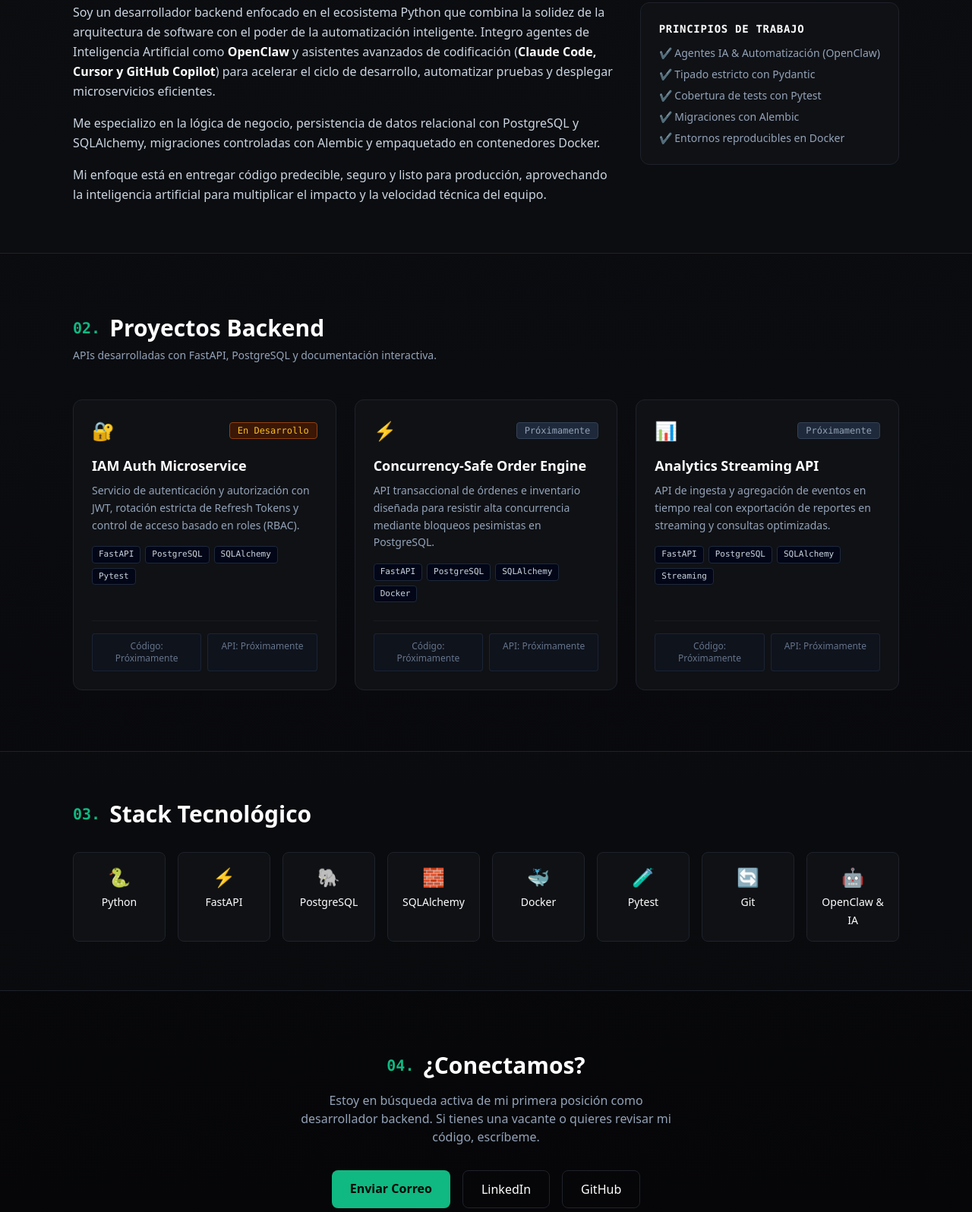
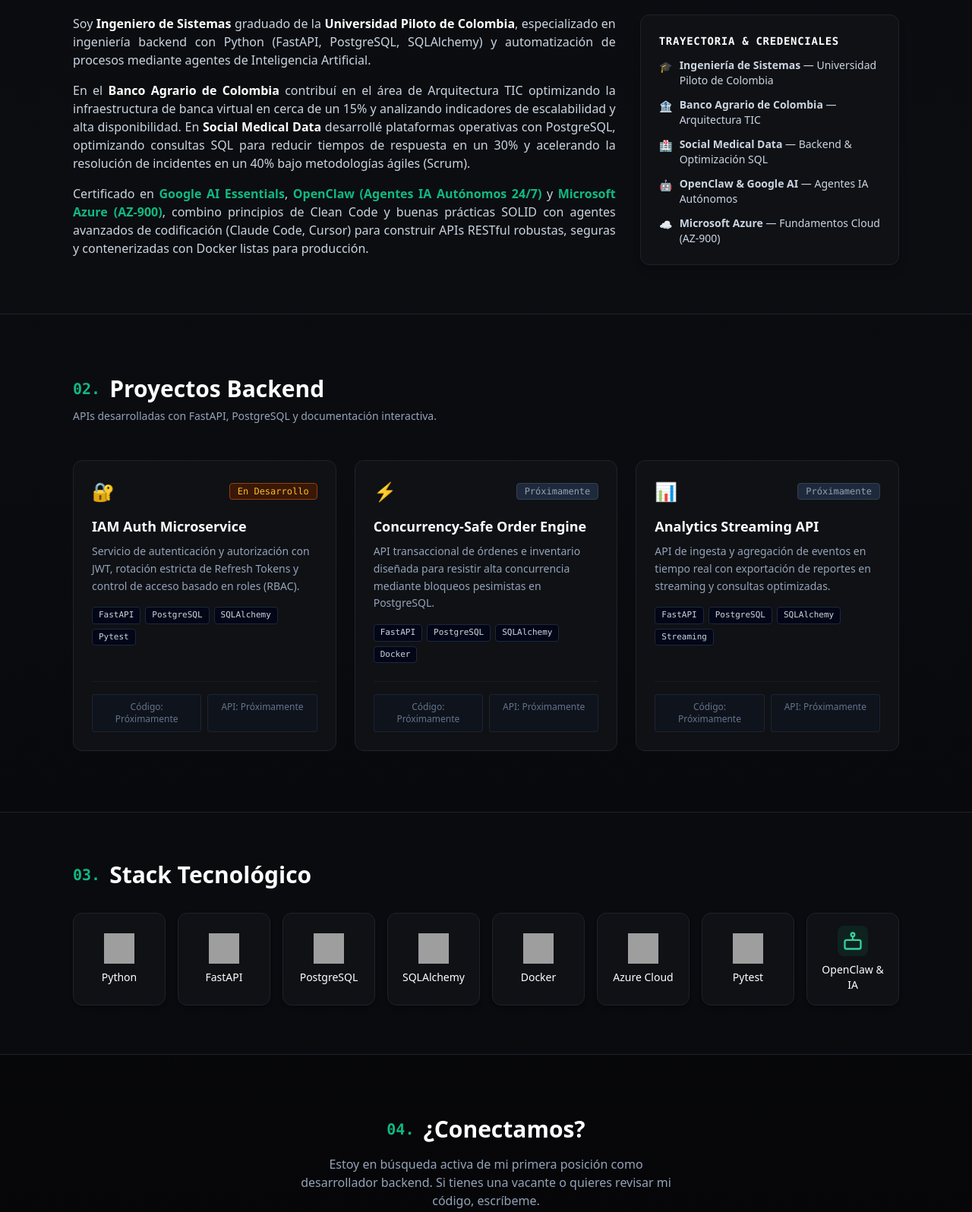
Before and after one commit to acamilox/acamilox.github.io, a plain HTML site: page landing/index.html in a window 1280 px wide. Shown: the part 741-2337 px from the top of the page at 76% size. Drawn offline with nearby package versions, Linux system fonts and the light colour scheme; grey boxes are pictures that could not be loaded.

Commit message:
feat: corregir hover a linea inferior, quitar scrollbar en nombre, compactar descripcion, logos oficiales en stack y sobre mi con datos del CV

```diff
--- a/landing/index.html
+++ b/landing/index.html
@@ -29,22 +29,22 @@
     <!-- NAVEGACIÓN -->
     <nav class="sticky top-0 z-50 backdrop-blur-md bg-brand-dark/90 border-b border-brand-border">
         <div class="max-w-6xl mx-auto px-4 sm:px-6 lg:px-8 h-16 flex items-center justify-end">
-            <div class="flex items-center space-x-1.5 sm:space-x-3 text-sm font-medium">
-                <a href="#sobre-mi" class="px-3.5 py-1.5 rounded-lg text-slate-300 hover:text-emerald-400 hover:bg-emerald-500/10 hover:border-emerald-500/40 border border-transparent transition-all duration-200 flex items-center gap-1.5 group">
-                    <span class="w-1.5 h-1.5 rounded-full bg-transparent group-hover:bg-emerald-400 group-hover:shadow-[0_0_8px_#10b981] transition-all duration-200"></span>
+            <div class="flex items-center space-x-6 sm:space-x-8 text-sm font-medium">
+                <a href="#sobre-mi" class="relative py-2 text-slate-300 hover:text-emerald-400 transition-colors duration-200 group">
                     Sobre mí
+                    <span class="absolute bottom-0 left-0 w-0 h-[2px] bg-emerald-400 shadow-[0_0_8px_#10b981] group-hover:w-full transition-all duration-300"></span>
                 </a>
-                <a href="#proyectos" class="px-3.5 py-1.5 rounded-lg text-slate-300 hover:text-emerald-400 hover:bg-emerald-500/10 hover:border-emerald-500/40 border border-transparent transition-all duration-200 flex items-center gap-1.5 group">
-                    <span class="w-1.5 h-1.5 rounded-full bg-transparent group-hover:bg-emerald-400 group-hover:shadow-[0_0_8px_#10b981] transition-all duration-200"></span>
+                <a href="#proyectos" class="relative py-2 text-slate-300 hover:text-emerald-400 transition-colors duration-200 group">
                     Proyectos
+                    <span class="absolute bottom-0 left-0 w-0 h-[2px] bg-emerald-400 shadow-[0_0_8px_#10b981] group-hover:w-full transition-all duration-300"></span>
                 </a>
-                <a href="#stack" class="px-3.5 py-1.5 rounded-lg text-slate-300 hover:text-emerald-400 hover:bg-emerald-500/10 hover:border-emerald-500/40 border border-transparent transition-all duration-200 flex items-center gap-1.5 group">
-                    <span class="w-1.5 h-1.5 rounded-full bg-transparent group-hover:bg-emerald-400 group-hover:shadow-[0_0_8px_#10b981] transition-all duration-200"></span>
+                <a href="#stack" class="relative py-2 text-slate-300 hover:text-emerald-400 transition-colors duration-200 group">
                     Stack
+                    <span class="absolute bottom-0 left-0 w-0 h-[2px] bg-emerald-400 shadow-[0_0_8px_#10b981] group-hover:w-full transition-all duration-300"></span>
                 </a>
-                <a href="#contacto" class="px-3.5 py-1.5 rounded-lg text-slate-300 hover:text-emerald-400 hover:bg-emerald-500/10 hover:border-emerald-500/40 border border-transparent transition-all duration-200 flex items-center gap-1.5 group">
-                    <span class="w-1.5 h-1.5 rounded-full bg-transparent group-hover:bg-emerald-400 group-hover:shadow-[0_0_8px_#10b981] transition-all duration-200"></span>
+                <a href="#contacto" class="relative py-2 text-slate-300 hover:text-emerald-400 transition-colors duration-200 group">
                     Contacto
+                    <span class="absolute bottom-0 left-0 w-0 h-[2px] bg-emerald-400 shadow-[0_0_8px_#10b981] group-hover:w-full transition-all duration-300"></span>
                 </a>
             </div>
         </div>
@@ -67,14 +67,14 @@
 
             <!-- TEXTO A LA DERECHA -->
             <div class="text-center md:text-left flex-1 min-w-0">
-                <h1 class="text-xl sm:text-2xl md:text-3xl lg:text-4xl xl:text-[2.65rem] font-extrabold text-white tracking-tight mb-4 leading-tight whitespace-nowrap overflow-x-auto">
+                <h1 class="text-xl sm:text-2xl md:text-3xl lg:text-4xl xl:text-5xl font-extrabold text-white tracking-tight mb-4 leading-tight">
                     Hola, soy <span class="text-brand-accent">Andrés Camilo Camacho Labrador</span>
                 </h1>
                 <p class="text-xl sm:text-2xl text-slate-300 font-medium mb-6">
                     Backend Developer | Python, Automatización & Agentes de IA
                 </p>
-                <p class="max-w-2xl text-slate-200 text-base sm:text-lg mb-8 leading-relaxed">
-                    Desarrollador backend de alto impacto especializado en Python (FastAPI, PostgreSQL, SQLAlchemy). Automatizo procesos y maximizo la velocidad de desarrollo implementando <span class="text-white font-semibold">agentes de Inteligencia Artificial autónomos</span> con <span class="text-brand-accent font-semibold">OpenClaw</span> y los principales agentes de codificación del mercado (<span class="text-sky-300 font-medium">Claude Code, Cursor y GitHub Copilot</span>), construyendo arquitecturas robustas y escalables listas para producción.
+                <p class="max-w-2xl text-slate-300 text-sm sm:text-base leading-relaxed mb-8 text-justify font-normal border-l-2 border-brand-accent/60 pl-4 py-1 bg-brand-card/30 rounded-r-lg">
+                    Desarrollador backend de alto impacto especializado en Python (FastAPI, PostgreSQL, SQLAlchemy). Automatizo procesos y maximizo la velocidad de desarrollo implementando <span class="text-white font-medium">agentes de Inteligencia Artificial autónomos con OpenClaw</span> y los principales agentes de codificación del mercado (<span class="text-slate-200 font-medium">Claude Code, Cursor y GitHub Copilot</span>), construyendo arquitecturas robustas y escalables listas para producción.
                 </p>
                 <div class="flex flex-wrap items-center gap-4 justify-center md:justify-start">
                     <a href="#proyectos" class="bg-brand-accent hover:bg-brand-accentHover text-brand-dark font-semibold px-6 py-3 rounded-lg transition shadow-lg shadow-brand-accent/20">
@@ -98,25 +98,40 @@
                 <span class="text-brand-accent font-mono text-xl">01.</span> Sobre Mí
             </h2>
             <div class="grid grid-cols-1 md:grid-cols-3 gap-8 items-start">
-                <div class="md:col-span-2 space-y-4 text-slate-300 leading-relaxed text-base">
+                <div class="md:col-span-2 space-y-4 text-slate-300 leading-relaxed text-sm sm:text-base text-justify">
                     <p>
-                        Soy un desarrollador backend enfocado en el ecosistema Python que combina la solidez de la arquitectura de software con el poder de la automatización inteligente. Integro agentes de Inteligencia Artificial como <strong class="text-white">OpenClaw</strong> y asistentes avanzados de codificación (<strong class="text-white">Claude Code, Cursor y GitHub Copilot</strong>) para acelerar el ciclo de desarrollo, automatizar pruebas y desplegar microservicios eficientes.
+                        Soy <strong class="text-white">Ingeniero de Sistemas</strong> graduado de la <strong class="text-white">Universidad Piloto de Colombia</strong>, especializado en ingeniería backend con Python (FastAPI, PostgreSQL, SQLAlchemy) y automatización de procesos mediante agentes de Inteligencia Artificial.
                     </p>
                     <p>
-                        Me especializo en la lógica de negocio, persistencia de datos relacional con PostgreSQL y SQLAlchemy, migraciones controladas con Alembic y empaquetado en contenedores Docker.
+                        En el <strong class="text-white">Banco Agrario de Colombia</strong> contribuí en el área de Arquitectura TIC optimizando la infraestructura de banca virtual en cerca de un 15% y analizando indicadores de escalabilidad y alta disponibilidad. En <strong class="text-white">Social Medical Data</strong> desarrollé plataformas operativas con PostgreSQL, optimizando consultas SQL para reducir tiempos de respuesta en un 30% y acelerando la resolución de incidentes en un 40% bajo metodologías ágiles (Scrum).
                     </p>
                     <p>
-                        Mi enfoque está en entregar código predecible, seguro y listo para producción, aprovechando la inteligencia artificial para multiplicar el impacto y la velocidad técnica del equipo.
+                        Certificado en <strong class="text-brand-accent">Google AI Essentials</strong>, <strong class="text-brand-accent">OpenClaw (Agentes IA Autónomos 24/7)</strong> y <strong class="text-brand-accent">Microsoft Azure (AZ-900)</strong>, combino principios de Clean Code y buenas prácticas SOLID con agentes avanzados de codificación (Claude Code, Cursor) para construir APIs RESTful robustas, seguras y contenerizadas con Docker listas para producción.
                     </p>
                 </div>
-                <div class="bg-brand-card p-6 rounded-xl border border-brand-border">
-                    <h3 class="font-semibold text-white mb-3 text-sm tracking-wider uppercase text-brand-accent font-mono">Principios de Trabajo</h3>
-                    <ul class="space-y-2 text-sm text-slate-400">
-                        <li class="flex items-center gap-2">✔ Agentes IA & Automatización (OpenClaw)</li>
-                        <li class="flex items-center gap-2">✔ Tipado estricto con Pydantic</li>
-                        <li class="flex items-center gap-2">✔ Cobertura de tests con Pytest</li>
-                        <li class="flex items-center gap-2">✔ Migraciones con Alembic</li>
-                        <li class="flex items-center gap-2">✔ Entornos reproducibles en Docker</li>
+                <div class="bg-brand-card p-6 rounded-xl border border-brand-border shadow-lg">
+                    <h3 class="font-semibold text-white mb-3 text-sm tracking-wider uppercase text-brand-accent font-mono">Trayectoria & Credenciales</h3>
+                    <ul class="space-y-3 text-xs sm:text-sm text-slate-300">
+                        <li class="flex items-start gap-2.5">
+                            <span class="text-brand-accent mt-0.5">🎓</span>
+                            <span><strong>Ingeniería de Sistemas</strong> — Universidad Piloto de Colombia</span>
+                        </li>
+                        <li class="flex items-start gap-2.5">
+                            <span class="text-brand-accent mt-0.5">🏦</span>
+                            <span><strong>Banco Agrario de Colombia</strong> — Arquitectura TIC</span>
+                        </li>
+                        <li class="flex items-start gap-2.5">
+                            <span class="text-brand-accent mt-0.5">🏥</span>
+                            <span><strong>Social Medical Data</strong> — Backend & Optimización SQL</span>
+                        </li>
+                        <li class="flex items-start gap-2.5">
+                            <span class="text-brand-accent mt-0.5">🤖</span>
+                            <span><strong>OpenClaw & Google AI</strong> — Agentes IA Autónomos</span>
+                        </li>
+                        <li class="flex items-start gap-2.5">
+                            <span class="text-brand-accent mt-0.5">☁️</span>
+                            <span><strong>Microsoft Azure</strong> — Fundamentos Cloud (AZ-900)</span>
+                        </li>
                     </ul>
                 </div>
             </div>
@@ -147,37 +162,53 @@
                 <span class="text-brand-accent font-mono text-xl">03.</span> Stack Tecnológico
             </h2>
             <div class="grid grid-cols-2 sm:grid-cols-4 md:grid-cols-8 gap-4">
-                <div class="bg-brand-card p-4 rounded-lg border border-brand-border text-center">
-                    <span class="block text-2xl mb-1">🐍</span>
-                    <span class="font-medium text-white text-sm">Python</span>
+                <!-- Python -->
+                <div class="bg-brand-card p-4 rounded-xl border border-brand-border text-center hover:border-emerald-500/50 hover:scale-105 transition duration-200 group shadow-md flex flex-col items-center justify-center">
+                    <img src="https://cdn.jsdelivr.net/gh/devicons/devicon/icons/python/python-original.svg" alt="Python Logo" class="w-10 h-10 mb-2 group-hover:drop-shadow-[0_0_8px_rgba(16,185,129,0.5)] transition" />
+                    <span class="font-medium text-white text-xs sm:text-sm">Python</span>
                 </div>
-                <div class="bg-brand-card p-4 rounded-lg border border-brand-border text-center">
-                    <span class="block text-2xl mb-1">⚡</span>
-                    <span class="font-medium text-white text-sm">FastAPI</span>
+                <!-- FastAPI -->
+                <div class="bg-brand-card p-4 rounded-xl border border-brand-border text-center hover:border-emerald-500/50 hover:scale-105 transition duration-200 group shadow-md flex flex-col items-center justify-center">
+                    <img src="https://cdn.jsdelivr.net/gh/devicons/devicon/icons/fastapi/fastapi-original.svg" alt="FastAPI Logo" class="w-10 h-10 mb-2 group-hover:drop-shadow-[0_0_8px_rgba(16,185,129,0.5)] transition" />
+                    <span class="font-medium text-white text-xs sm:text-sm">FastAPI</span>
                 </div>
-                <div class="bg-brand-card p-4 rounded-lg border border-brand-border text-center">
-                    <span class="block text-2xl mb-1">🐘</span>
-                    <span class="font-medium text-white text-sm">PostgreSQL</span>
+                <!-- PostgreSQL -->
+                <div class="bg-brand-card p-4 rounded-xl border border-brand-border text-center hover:border-emerald-500/50 hover:scale-105 transition duration-200 group shadow-md flex flex-col items-center justify-center">
+                    <img src="https://cdn.jsdelivr.net/gh/devicons/devicon/icons/postgresql/postgresql-original.svg" alt="PostgreSQL Logo" class="w-10 h-10 mb-2 group-hover:drop-shadow-[0_0_8px_rgba(16,185,129,0.5)] transition" />
+                    <span class="font-medium text-white text-xs sm:text-sm">PostgreSQL</span>
                 </div>
-                <div class="bg-brand-card p-4 rounded-lg border border-brand-border text-center">
-                    <span class="block text-2xl mb-1">🧱</span>
-                    <span class="font-medium text-white text-sm">SQLAlchemy</span>
+                <!-- SQLAlchemy -->
+                <div class="bg-brand-card p-4 rounded-xl border border-brand-border text-center hover:border-emerald-500/50 hover:scale-105 transition duration-200 group shadow-md flex flex-col items-center justify-center">
+                    <img src="https://cdn.jsdelivr.net/gh/devicons/devicon/icons/sqlalchemy/sqlalchemy-original.svg" alt="SQLAlchemy Logo" class="w-10 h-10 mb-2 group-hover:drop-shadow-[0_0_8px_rgba(16,185,129,0.5)] transition" />
+                    <span class="font-medium text-white text-xs sm:text-sm">SQLAlchemy</span>
                 </div>
-                <div class="bg-brand-card p-4 rounded-lg border border-brand-border text-center">
-                    <span class="block text-2xl mb-1">🐳</span>
-                    <span class="font-medium text-white text-sm">Docker</span>
+                <!-- Docker -->
+                <div class="bg-brand-card p-4 rounded-xl border border-brand-border text-center hover:border-emerald-500/50 hover:scale-105 transition duration-200 group shadow-md flex flex-col items-center justify-center">
+                    <img src="https://cdn.jsdelivr.net/gh/devicons/devicon/icons/docker/docker-original.svg" alt="Docker Logo" class="w-10 h-10 mb-2 group-hover:drop-shadow-[0_0_8px_rgba(16,185,129,0.5)] transition" />
+                    <span class="font-medium text-white text-xs sm:text-sm">Docker</span>
                 </div>
-                <div class="bg-brand-card p-4 rounded-lg border border-brand-border text-center">
-                    <span class="block text-2xl mb-1">🧪</span>
-                    <span class="font-medium text-white text-sm">Pytest</span>
+                <!-- Azure -->
+                <div class="bg-brand-card p-4 rounded-xl border border-brand-border text-center hover:border-emerald-500/50 hover:scale-105 transition duration-200 group shadow-md flex flex-col items-center justify-center">
+                    <img src="https://cdn.jsdelivr.net/gh/devicons/devicon/icons/azure/azure-original.svg" alt="Azure Logo" class="w-10 h-10 mb-2 group-hover:drop-shadow-[0_0_8px_rgba(16,185,129,0.5)] transition" />
+                    <span class="font-medium text-white text-xs sm:text-sm">Azure Cloud</span>
                 </div>
-                <div class="bg-brand-card p-4 rounded-lg border border-brand-border text-center">
-                    <span class="block text-2xl mb-1">🔄</span>
-                    <span class="font-medium text-white text-sm">Git</span>
+                <!-- Pytest -->
+                <div class="bg-brand-card p-4 rounded-xl border border-brand-border text-center hover:border-emerald-500/50 hover:scale-105 transition duration-200 group shadow-md flex flex-col items-center justify-center">
+                    <img src="https://cdn.jsdelivr.net/gh/devicons/devicon/icons/pytest/pytest-original.svg" alt="Pytest Logo" class="w-10 h-10 mb-2 group-hover:drop-shadow-[0_0_8px_rgba(16,185,129,0.5)] transition" />
+                    <span class="font-medium text-white text-xs sm:text-sm">Pytest</span>
                 </div>
-                <div class="bg-brand-card p-4 rounded-lg border border-brand-border text-center">
-                    <span class="block text-2xl mb-1">🤖</span>
-                    <span class="font-medium text-white text-sm">OpenClaw & IA</span>
+                <!-- OpenClaw & IA -->
+                <div class="bg-brand-card p-4 rounded-xl border border-brand-border text-center hover:border-emerald-500/50 hover:scale-105 transition duration-200 group shadow-md flex flex-col items-center justify-center">
+                    <div class="w-10 h-10 mb-2 flex items-center justify-center rounded-lg bg-emerald-500/10 text-emerald-400 group-hover:drop-shadow-[0_0_8px_rgba(16,185,129,0.6)]">
+                        <svg class="w-7 h-7" viewBox="0 0 24 24" fill="none" stroke="currentColor" stroke-width="2">
+                            <rect x="3" y="11" width="18" height="10" rx="2"></rect>
+                            <circle cx="12" cy="5" r="2"></circle>
+                            <path d="M12 7v4"></path>
+                            <line x1="8" y1="16" x2="8" y2="16.01"></line>
+                            <line x1="16" y1="16" x2="16" y2="16.01"></line>
+                        </svg>
+                    </div>
+                    <span class="font-medium text-white text-xs sm:text-sm">OpenClaw & IA</span>
                 </div>
             </div>
         </div>
@@ -192,14 +223,13 @@
             Estoy en búsqueda activa de mi primera posición como desarrollador backend. Si tienes una vacante o quieres revisar mi código, escríbeme.
         </p>
         <div class="flex flex-wrap justify-center gap-4">
-            <!-- PERSONALIZAR: Reemplaza con tus enlaces reales -->
-            <a href="mailto:acamicamacho@gmail.com" class="bg-brand-accent hover:bg-brand-accentHover text-brand-dark font-semibold px-6 py-3 rounded-lg transition">
+            <a href="mailto:acamicamacho@gmail.com" class="bg-brand-accent hover:bg-brand-accentHover text-slate-950 font-bold px-6 py-3 rounded-lg transition shadow-lg shadow-emerald-500/20">
                 Enviar Correo
             </a>
-            <a href="https://linkedin.com/in/tu-usuario" target="_blank" class="border border-brand-border hover:bg-brand-card text-white font-medium px-6 py-3 rounded-lg transition">
+            <a href="https://www.linkedin.com/in/andrés-camilo-camacho-labrador-05b034246" target="_blank" class="border border-brand-border hover:bg-brand-card hover:border-emerald-500/50 text-white font-medium px-6 py-3 rounded-lg transition">
                 LinkedIn
             </a>
-            <a href="https://github.com/acamilox" target="_blank" class="border border-brand-border hover:bg-brand-card text-white font-medium px-6 py-3 rounded-lg transition">
+            <a href="https://github.com/acamilox" target="_blank" class="border border-brand-border hover:bg-brand-card hover:border-emerald-500/50 text-white font-medium px-6 py-3 rounded-lg transition">
                 GitHub
             </a>
         </div>
```
